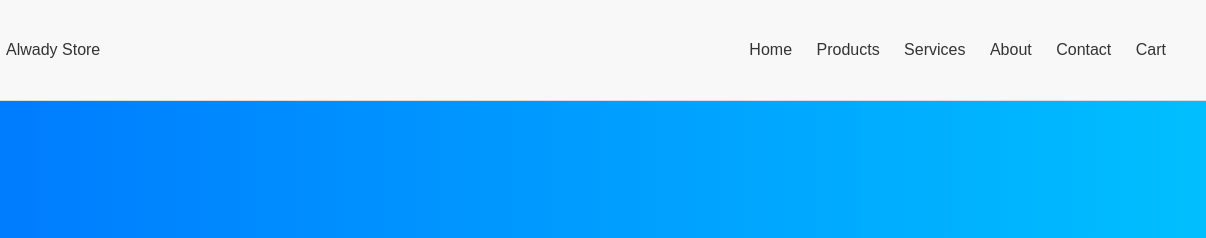
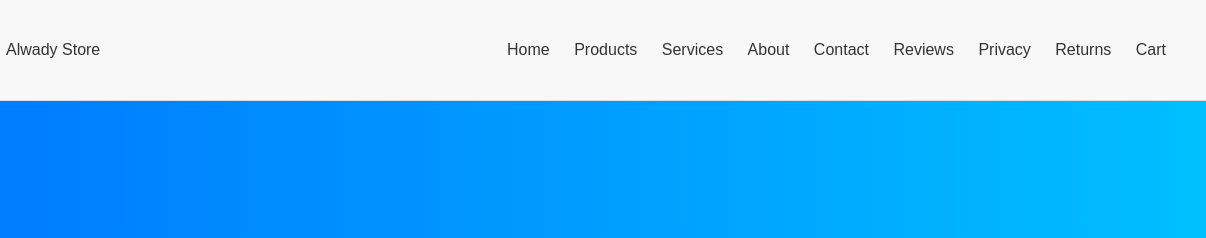
Before and after one commit to yahya2707/alwady77, a plain HTML site: page index.html in a window 1280 px wide. Shown: the top 238 px of the page, 74-1280 px from the left. Drawn offline with Linux system fonts and the light colour scheme.

Commit message:
Update index.html

```diff
--- a/index.html
+++ b/index.html
@@ -7,7 +7,6 @@
     <link rel="stylesheet" href="style.css">
 </head>
 <body>
-    <!-- Navbar -->
 <header class="navbar">
     <div class="logo">
         <img src="logo.png" alt="Alwady Store Logo">
@@ -19,18 +18,19 @@
         <a href="services.html">Services</a>
         <a href="about.html">About</a>
         <a href="contact.html">Contact</a>
+        <a href="reviews.html">Reviews</a>
+        <a href="privacy.html">Privacy</a>
+        <a href="returns.html">Returns</a>
         <a href="cart.html">Cart</a>
     </nav>
 </header>
 
-    <!-- Hero Section -->
 <section class="hero">
     <h1>Welcome to Alwady Store</h1>
     <p>Premium Digital Products, Fashion & E-Payment Solutions</p>
     <a href="products.html" class="btn">Explore Now</a>
 </section>
 
-    <!-- Quick Categories -->
 <section class="categories">
     <h2>Shop by Category</h2>
     <div class="category-grid">
@@ -43,7 +43,6 @@
     </div>
 </section>
 
-    <!-- Footer -->
 <footer>
     <p>© 2025 Alwady Store. All Rights Reserved.</p>
 </footer>
```
Lines whose indentation alone changed are shown as unchanged.
